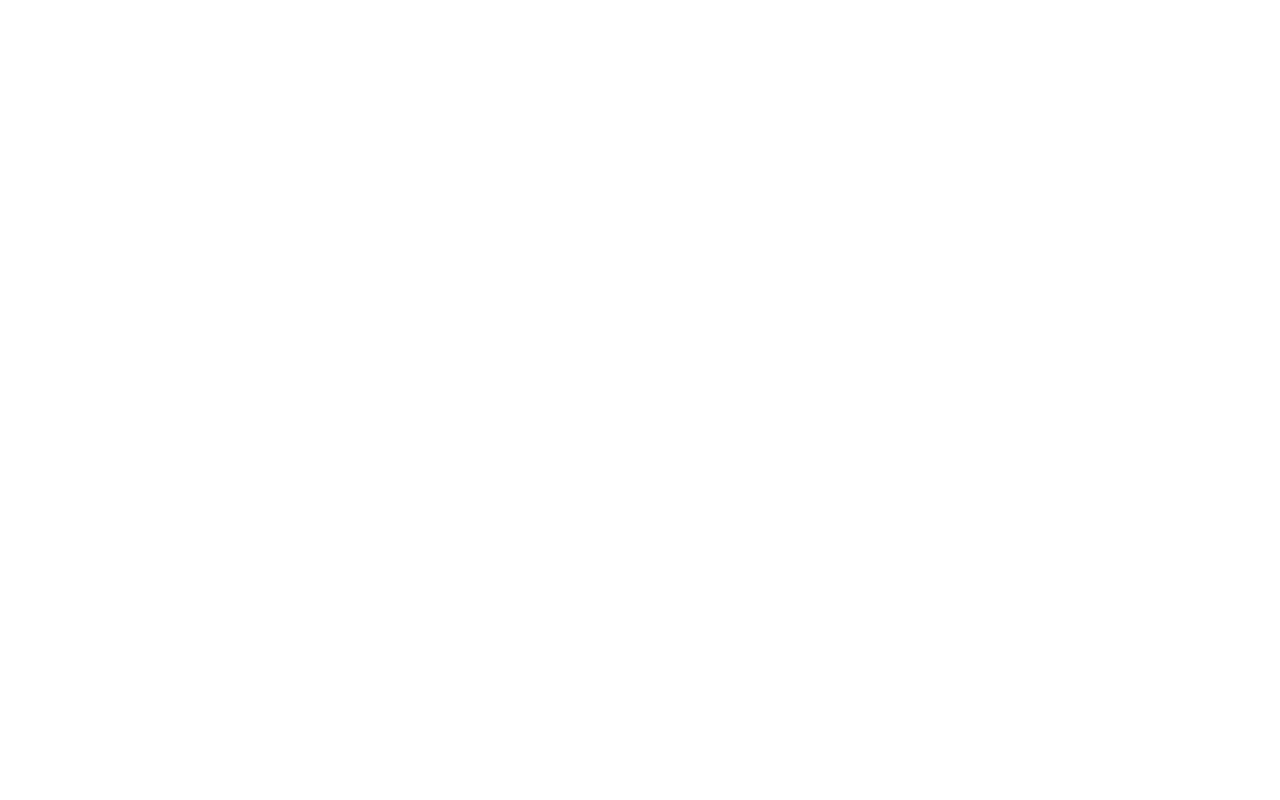
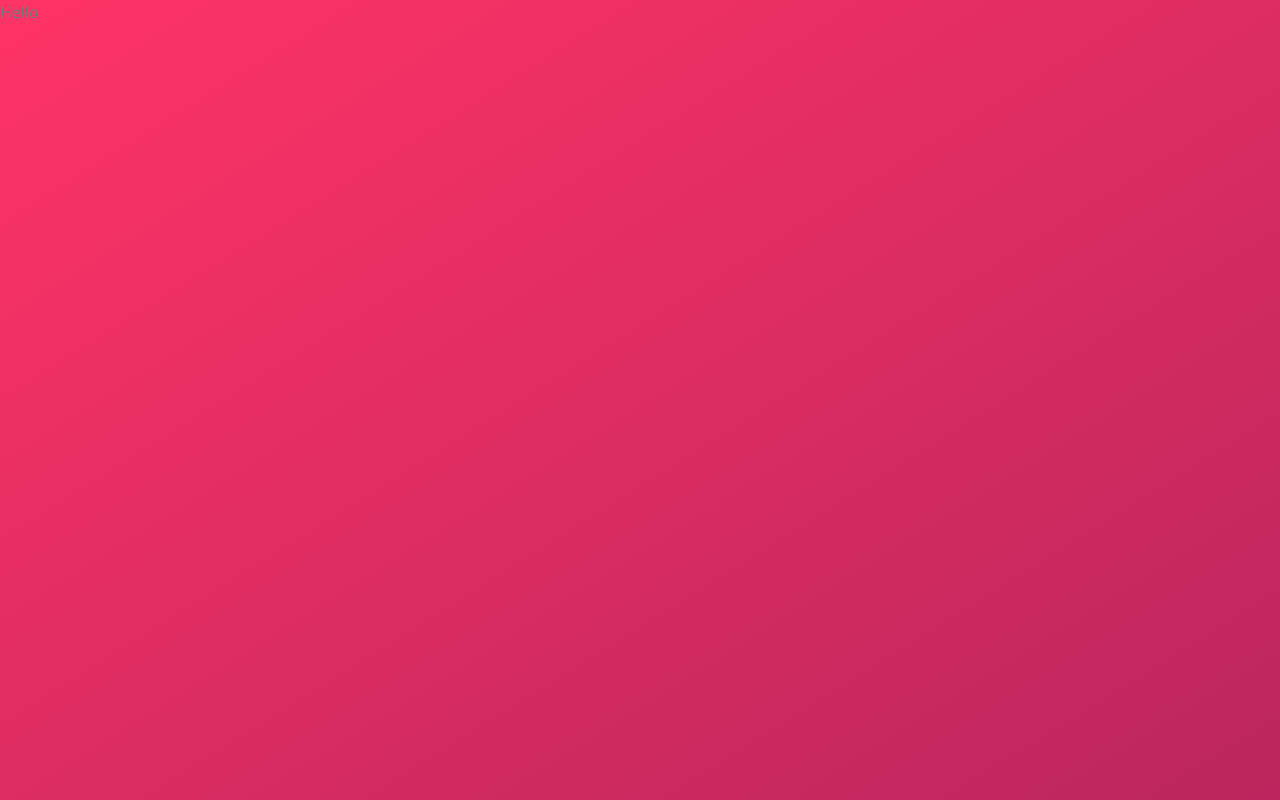
Before and after one commit to MaeganW/Trillo-Website, a website: page index.html in a window 1280 px wide. Drawn offline with nearby package versions, Linux system fonts and the light colour scheme.

Commit message:
setting up base body and html styling + css color variables

```diff
--- a/index.html
+++ b/index.html
@@ -11,6 +11,6 @@
         <title>trillo &mdash; Your all-in-one booking app</title>
     </head>
     <body>
-
+        Hello
     </body>
 </html>
--- a/package.json
+++ b/package.json
@@ -1,5 +1,5 @@
 {
-  "name": "Trillo",
+  "name": "trillo",
   "version": "1.0.0",
   "description": "Trillo main page",
   "main": "index.js",
@@ -17,8 +17,10 @@
   "devDependencies": {
     "autoprefixer": "^7.1.4",
     "concat": "^1.0.3",
+    "live-server": "^1.2.0",
     "node-sass": "^4.5.3",
     "npm-run-all": "^4.1.1",
     "postcss-cli": "^4.1.1"
-  }
+  },
+  "dependencies": {}
 }
--- /dev/null
+++ b/sass/base.scss
@@ -0,0 +1,50 @@
+/*
+COLORS
+
+
+
+*/
+
+:root {
+  --color-primary: #eb2f64;
+  --color-primary-light: #FF3366;
+  --color-primary-dark: #BA265D;
+
+  --color-grey-light-1: #faf9f9;
+  --color-grey-light-2: #f4f2f2;
+  --color-grey-light-3: #f0eeee;
+  --color-grey-light-4: #ccc;
+
+  --color-grey-dark-1: #333;
+  --color-grey-dark-2: #777;
+  --color-grey-dark-3: #999;
+}
+
+* {
+  margin: 0;
+  padding: 0;
+}
+
+*,
+*::before,
+*::after {
+  box-sizing: inherit;
+}
+
+html {
+  box-sizing: border-box;
+  box-sizing: 62.5%; // 1 rem = 10px, 10px/16px = 62.5%
+}
+
+body {
+  font-family: 'Open Sans', sans-serif;
+  font-weight: 400;
+  line-height: 1.6;
+  color: var(--color-grey-dark-2);
+  background-image: linear-gradient(to right bottom, var(--color-primary-light), var(--color-primary-dark));
+  background-size: cover;
+  background-repeat: no-repeat;
+
+  min-height: 100vh;
+
+}
--- a/sass/main.scss
+++ b/sass/main.scss
@@ -1,17 +1,3 @@
-/*
-COLORS
-
-Primary: #eb2f64
-Primary light: #FF3366
-Primary dark: #BA265D
-
-Grey light 1: #faf9f9
-Grey light 2: #f4f2f2
-Grey light 3: #f0eeee
-Grey light 4: #ccc
-
-Grey dark 1: #333
-Grey dark 2: #777
-Grey dark 3: #999
-
-*/
+@import 'base';
+@import 'layout';
+@import 'components';
```
Also changed, not shown: css/style.css, sass/components.scss (added), sass/layout.scss (added), 1 other file.
